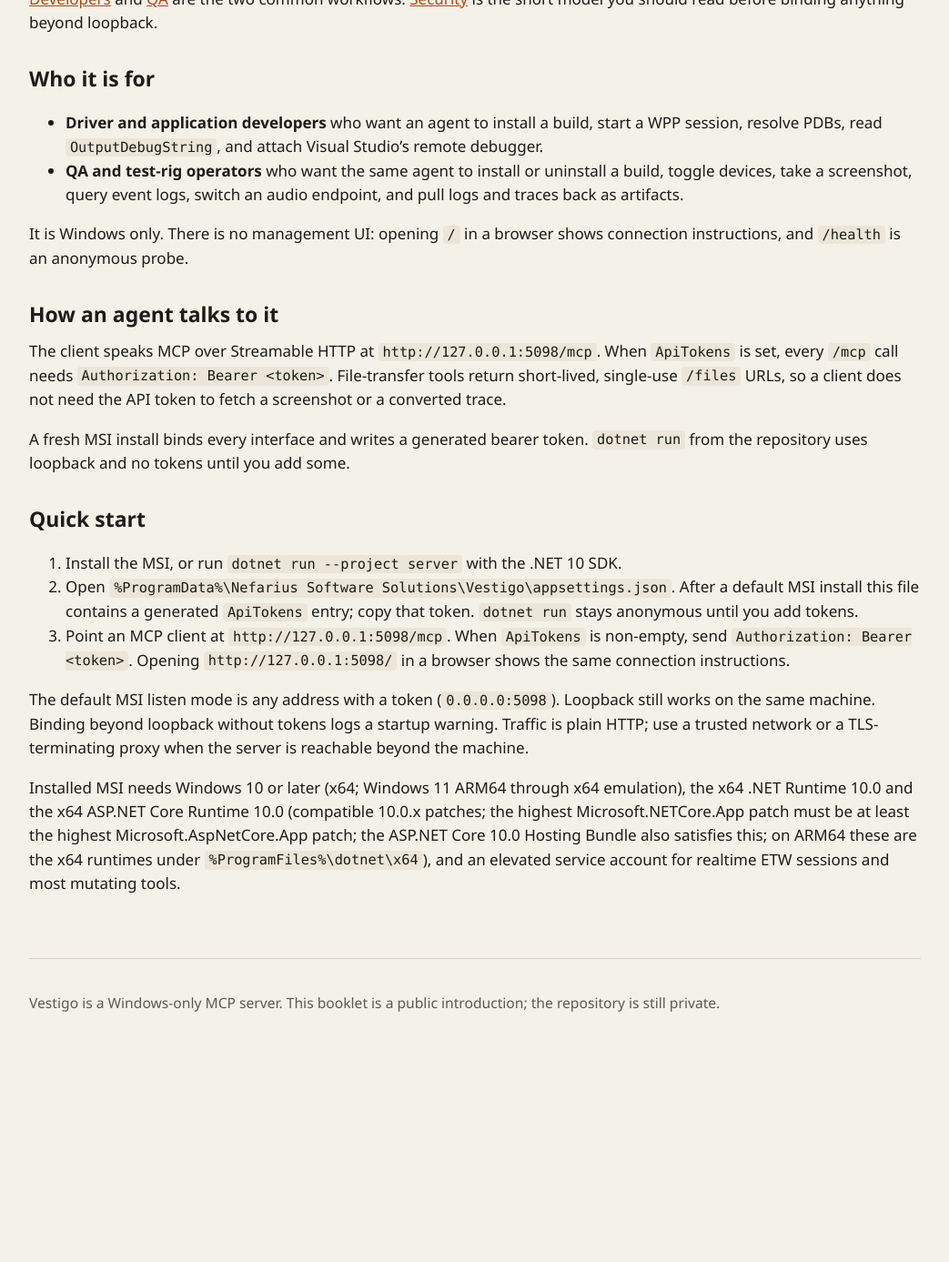
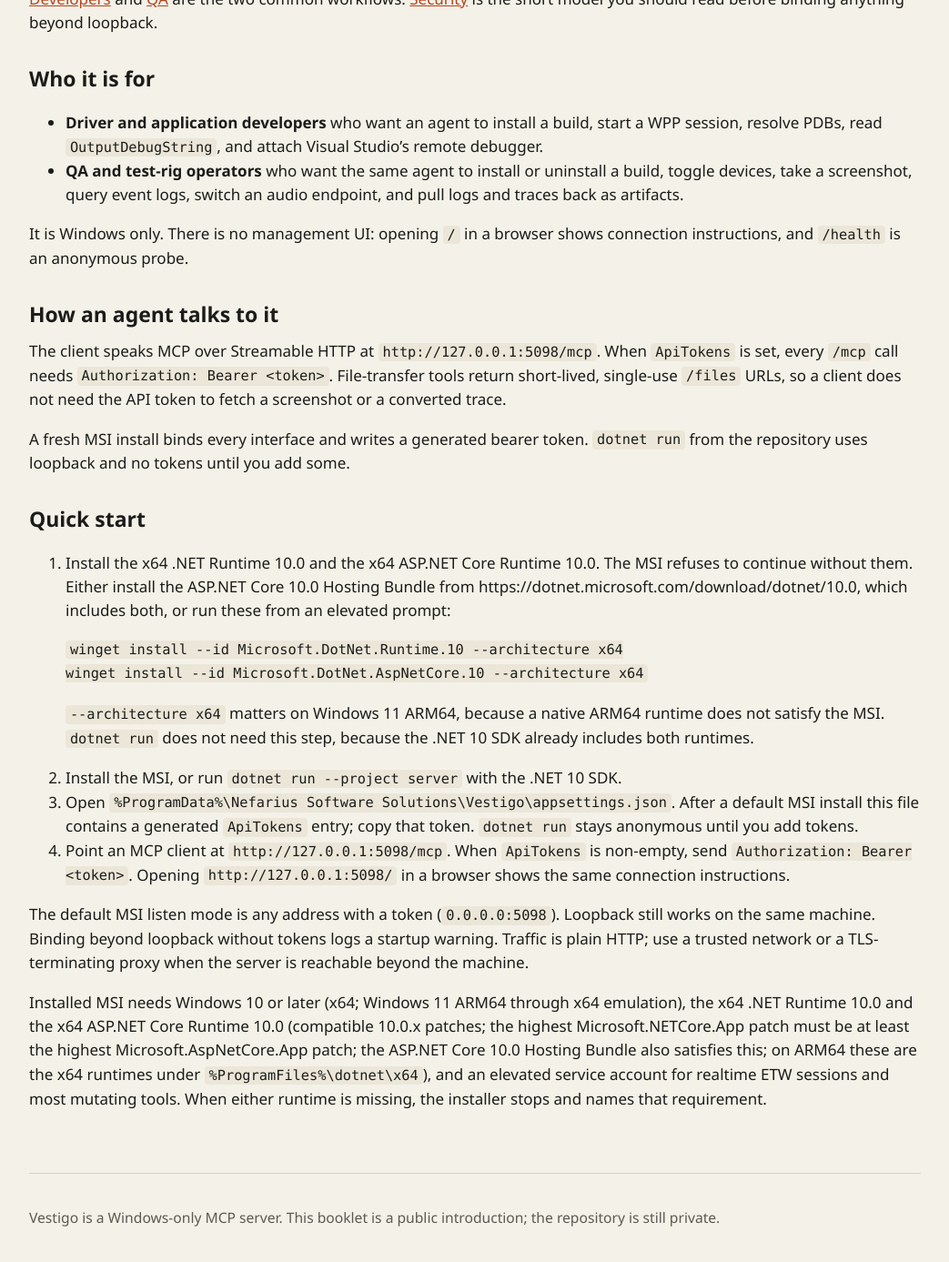
Before and after one commit to nefarius/Vestigo, a Jekyll site: the page built from site/index.md, in a window 1280 px wide and 1400 px high, scrolled down 371 px. Shown: the top 1387 px of the window at 91% size, without its empty margins (118-1161 px from the left). Built offline with Jekyll 4.4.1, drawn with Linux system fonts in a browser that asks for light colours; before the commit the page ends 1535 px from its top, so only the background shows below that.

Commit message:
docs: install the .NET 10 runtimes before the MSI
The installer stops until the x64 .NET Runtime and ASP.NET Core Runtime 10 are present.

Co-authored-by: Cursor <cursoragent@cursor.com>

````diff
--- a/site/index.md
+++ b/site/index.md
@@ -24,10 +24,18 @@ A fresh MSI install binds every interface and writes a generated bearer token. `
 
 ## Quick start
 
-1. Install the MSI, or run `dotnet run --project server` with the .NET 10 SDK.
-2. Open `%ProgramData%\Nefarius Software Solutions\Vestigo\appsettings.json`. After a default MSI install this file contains a generated `ApiTokens` entry; copy that token. `dotnet run` stays anonymous until you add tokens.
-3. Point an MCP client at `http://127.0.0.1:5098/mcp`. When `ApiTokens` is non-empty, send `Authorization: Bearer <token>`. Opening `http://127.0.0.1:5098/` in a browser shows the same connection instructions.
+1. Install the x64 .NET Runtime 10.0 and the x64 ASP.NET Core Runtime 10.0. The MSI refuses to continue without them. Either install the ASP.NET Core 10.0 Hosting Bundle from https://dotnet.microsoft.com/download/dotnet/10.0, which includes both, or run these from an elevated prompt:
+
+   ```powershell
+   winget install --id Microsoft.DotNet.Runtime.10 --architecture x64
+   winget install --id Microsoft.DotNet.AspNetCore.10 --architecture x64
+   ```
+
+   `--architecture x64` matters on Windows 11 ARM64, because a native ARM64 runtime does not satisfy the MSI. `dotnet run` does not need this step, because the .NET 10 SDK already includes both runtimes.
+2. Install the MSI, or run `dotnet run --project server` with the .NET 10 SDK.
+3. Open `%ProgramData%\Nefarius Software Solutions\Vestigo\appsettings.json`. After a default MSI install this file contains a generated `ApiTokens` entry; copy that token. `dotnet run` stays anonymous until you add tokens.
+4. Point an MCP client at `http://127.0.0.1:5098/mcp`. When `ApiTokens` is non-empty, send `Authorization: Bearer <token>`. Opening `http://127.0.0.1:5098/` in a browser shows the same connection instructions.
 
 The default MSI listen mode is any address with a token (`0.0.0.0:5098`). Loopback still works on the same machine. Binding beyond loopback without tokens logs a startup warning. Traffic is plain HTTP; use a trusted network or a TLS-terminating proxy when the server is reachable beyond the machine.
 
-Installed MSI needs Windows 10 or later (x64; Windows 11 ARM64 through x64 emulation), the x64 .NET Runtime 10.0 and the x64 ASP.NET Core Runtime 10.0 (compatible 10.0.x patches; the highest Microsoft.NETCore.App patch must be at least the highest Microsoft.AspNetCore.App patch; the ASP.NET Core 10.0 Hosting Bundle also satisfies this; on ARM64 these are the x64 runtimes under `%ProgramFiles%\dotnet\x64`), and an elevated service account for realtime ETW sessions and most mutating tools.
+Installed MSI needs Windows 10 or later (x64; Windows 11 ARM64 through x64 emulation), the x64 .NET Runtime 10.0 and the x64 ASP.NET Core Runtime 10.0 (compatible 10.0.x patches; the highest Microsoft.NETCore.App patch must be at least the highest Microsoft.AspNetCore.App patch; the ASP.NET Core 10.0 Hosting Bundle also satisfies this; on ARM64 these are the x64 runtimes under `%ProgramFiles%\dotnet\x64`), and an elevated service account for realtime ETW sessions and most mutating tools. When either runtime is missing, the installer stops and names that requirement.
````
Also changed, not shown: docs/troubleshooting.md (+9 -0 lines), README.md.
